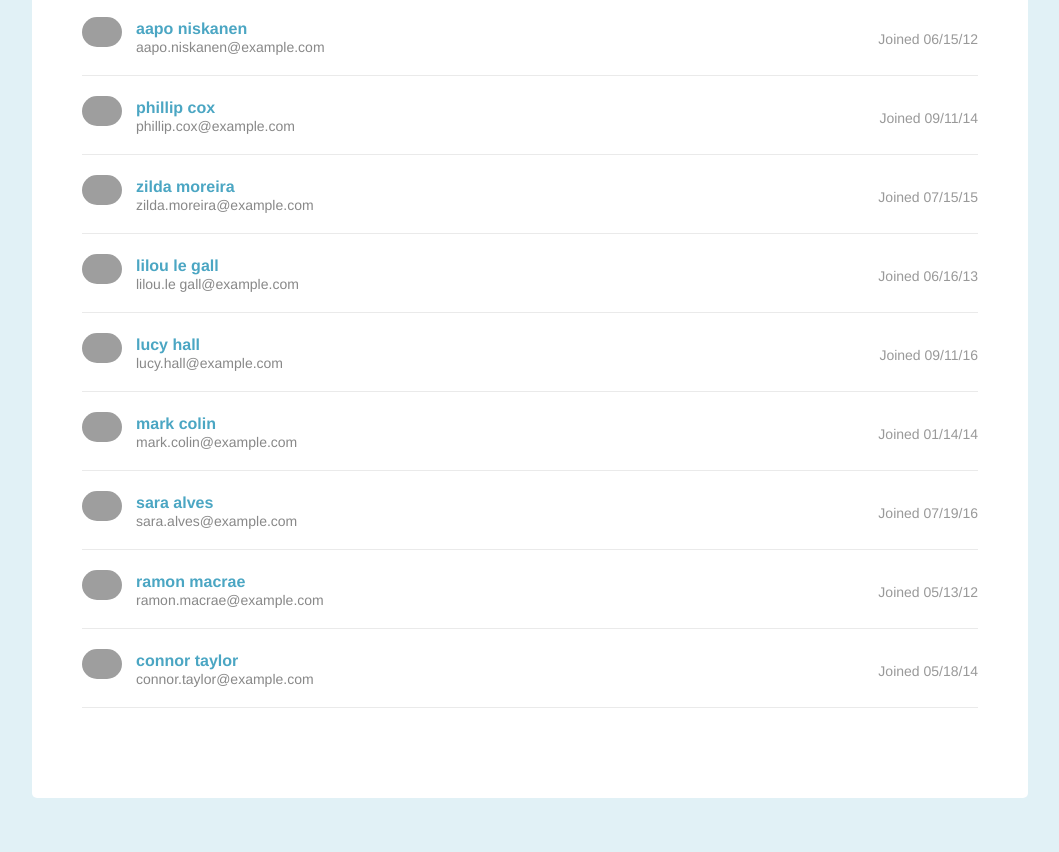
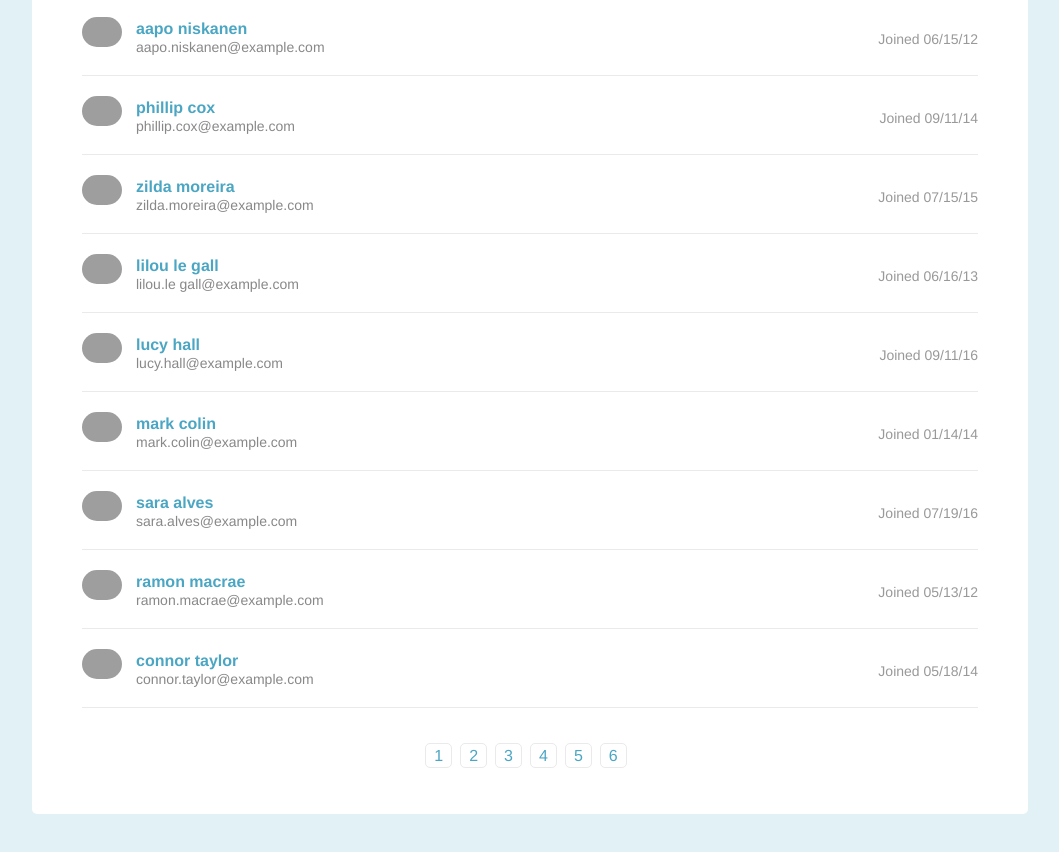
Before and after one commit to briankidd9design/techdegree-project-2, a plain HTML site: page index.html in a window 1280 px wide. Shown: the part 204-1056 px from the top of the page, without its empty margins (110-1169 px from the left). Drawn offline with Linux system fonts and the light colour scheme; grey boxes are pictures that could not be loaded.

Commit message:
update on appendPageLinksMethod
issue with removing the active class from buttons. Pages are scrolling correctly, showing only a maximum of 10 students per page.

```diff
--- a/index.html
+++ b/index.html
@@ -557,30 +557,7 @@
         </li>
       </ul>
       <!-- dynamically add pagination links here -->
-	   <div class="pagination">
-        <ul class = "pagination-list">
 
-
-
-
-
-         <!-- <li>
-            <a class="active" href="#">1</a>
-          </li>
-           <li>
-            <a href="#">2</a>
-          </li>
-           <li>
-            <a href="#">3</a>
-          </li>
-           <li>
-            <a href="#">4</a>
-          </li>
-           <li>
-            <a href="#">5</a>
-          </li>-->
-        </ul>
-      </div>
 
     </div>
     <script src="js/script.js"></script>
--- a/js/script.js
+++ b/js/script.js
@@ -7,62 +7,155 @@ FSJS project 2 - List Filter and Pagination
 let studentName = document.getElementsByClassName("student-item cf");
 let totalStudents = document.getElementsByClassName("student-item cf").length;
 const limitPerPage = 10;
-let totalPages = Math.ceil(totalStudents/limitPerPage);
-
-
 
 // Create a function to hide all of the items in the list excpet for the ten you want to show
 // Tip: Keep in mind that with a list of 54 studetns, the last page will only display four
 
 const showPage = (list, page) => {
 // loop over items in the list parameter
-for(let i = 0; i <= list.length; i++){
+for(let i = 0; i < list.length; i++){
 	let itemsPerPageFirst = (page * 10) - 10;
 	let itemsPerPageLast = (page * 10) - 1;
+	//list[0].style.display = "none";
 	// if the index of a list item is >= the index of the first item that should be shown on
 	//the page, (index starts out 0 - 9 ))
 	//&& the list item index is <= the index of the last item that should be shown on
-		if (i >= itemsPerPageFirst && i <= itemsPerPageLast){
-
+	if (i >= itemsPerPageFirst && i <= itemsPerPageLast){
 			list[i].style.display = "block";
 		}// else hide
-		else{
+	else{
 			list[i].style.display = "none";
 		}
-
 	}
-
-//alert(list);
-//alert (page);
-
-
 }
 
-
 showPage(studentName, 1);
-
 
 
 // Create and append the pagination links - Creating a function that can do this is a good approach
 
 const appendPageLinks = (list) => {
 // if pagination already exists, remove it
-// determine how many pages are needed for the list by dividing the total number
-//of list items by the max number of items per page
+
+// determine how many pages are needed for the list by dividing the total number of list items by the max number of items per page
+//let totalPages = Math.ceil(totalStudents/limitPerPage);
+ let totalPages = Math.ceil(list.length / 10);
+ alert("Total pages equals " + totalPages);
+//alert(totalPages);
+
 // create a div, give it the “pagination” class, and append it to the .page div
-// add a ul to the “pagination” div
-// for every page
-// add li and a tags with the page number text
+let pageDiv = document.querySelector(".page");
+let pageLinksDiv = document.createElement("div");//creation of the div
+
+pageLinksDiv.className = "pagination";//this is the class that the active class gets added to
+pageDiv.appendChild(pageLinksDiv);
+
+let pageLinksUL = document.createElement("ul");
+
+pageLinksUL.className = "pagination-ul";
+pageLinksDiv.appendChild(pageLinksUL);
+
+// add a ul to the “pagination” div for every page
+for (let j = 1; j <= totalPages; j++) {
+    let pageLinkLI = document.createElement("li");
+    pageLinkLI.className = "pagination-li";
+    pageLinkLI.style.marginRight = "0.5em";
+    // create an anchor tag inside the li, and number it
+    let pageLinkA = document.createElement("a");
+	// add li and a tags with the page number text
+    pageLinkA.className = "inactive";
+    pageLinkA.textContent = j;
+    pageLinkA.style.cursor = "pointer";
+    pageLinkLI.appendChild(pageLinkA);
+	//let hello = alert ("hello");
+    // add the li to the parent ul
+    pageLinksUL.appendChild(pageLinkLI);
+  }
+
 // add an event listener to each a tag, or add an event listener to the pagination div,
+//let inactive = document.querySelectorAll(".inactive");
+
+
+
+//let active =
+//const active = document.querySelector(".pagination-ul").querySelectorAll(".pagination-li").querySelectorAll("a");
+//.querySelectorAll(".pagination-li").querySelector("a");
+
+
+ // set the class name of the <a> tag to "active" so the CSS will
+// display it in the "active" style
+
+
+let paginationDiv = document.querySelector(".pagination");//ok
+let inactive = paginationDiv.getElementsByClassName("inactive");//ok
+//let active = document.querySelector(".active");
+var active = paginationDiv.querySelectorAll("a");
+active.className = "active";
+//console.log(active);
+
+for (let i = 0; i < inactive.length; i++) {
+//inactive[i].classList.remove("active");
+//let pageTab = inactive[i];
+console.log("the inactive array length is " + inactive.length);
+
+let r = 0;
+	while (r < inactive.length) {
+		inactive[r].classList.replace("active", "inactive");
+		r++;
+	}
+
+  inactive[i].addEventListener("click", function(e) {//ok
+
+	   if(e.target && e.target.nodeName == "A"){
+			e.target.className = "active";
+			//pageTab.className = "active";
+			console.log(inactive[i]);
+			console.log("List item ", e.target.textContent, " was clicked!");
+	  }
+/*
+	let r = 0;
+	while (r < inactive.length) {
+		inactive[r].classList.remove("active");
+		r++;
+	} */
+	console.log("the inactive array length is " + inactive.length);
+	/* for (let j = 0; j < active.length; j++) {
+		active[j].classList.remove("active");
+	}  */
+
+	pageLinksUL.addEventListener("click", event => {
+		if (event.target.className == "active") {
+		let pageClicked = event.target.textContent;
+		showPage(list, pageClicked);
+    }
+  });
+
+
+
+  });
+}
+
+ /* for (let j = 0; j < active.length; j++) {
+	active[j].classList.remove("active");
+}  */
+/* for (let j = 0; j < inactive.length; j++) {
+	inactive[j].classList.remove("active");
+} */
+
+
 //and use event delegation to target the a tags to define what happens they are clicked
+
 // calls the showPage function to display the appropriate page
 // loop over pagination links to remove active class from all
 // add the active class to the link that was just clicked, otherwise known as the
-event.target
+//showPage();
+//event.target
+
+
 }
 
-
-
+//appendPageLinks(studentName, pageNumber );
+appendPageLinks(studentName);
 
 
 
```
